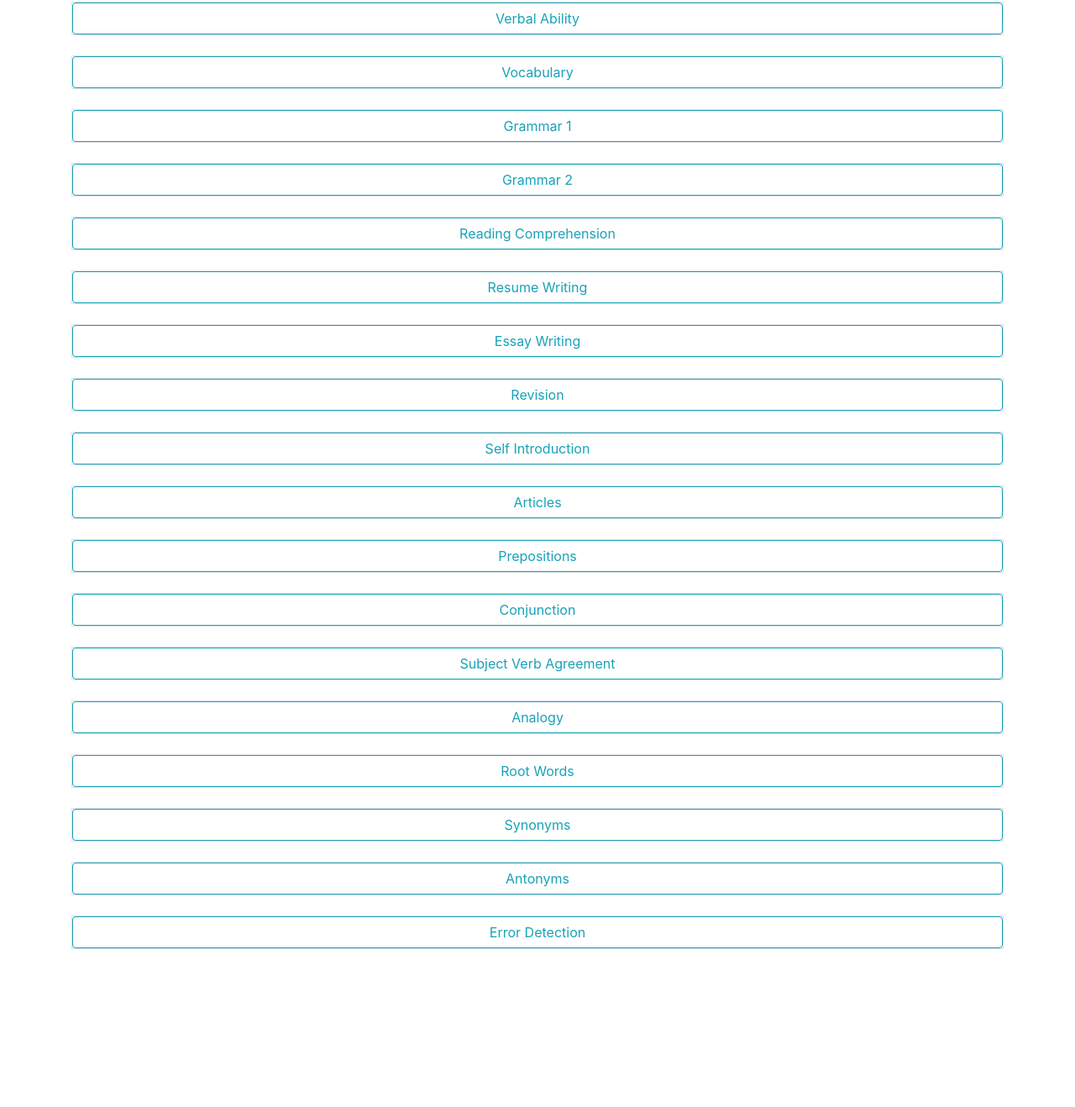
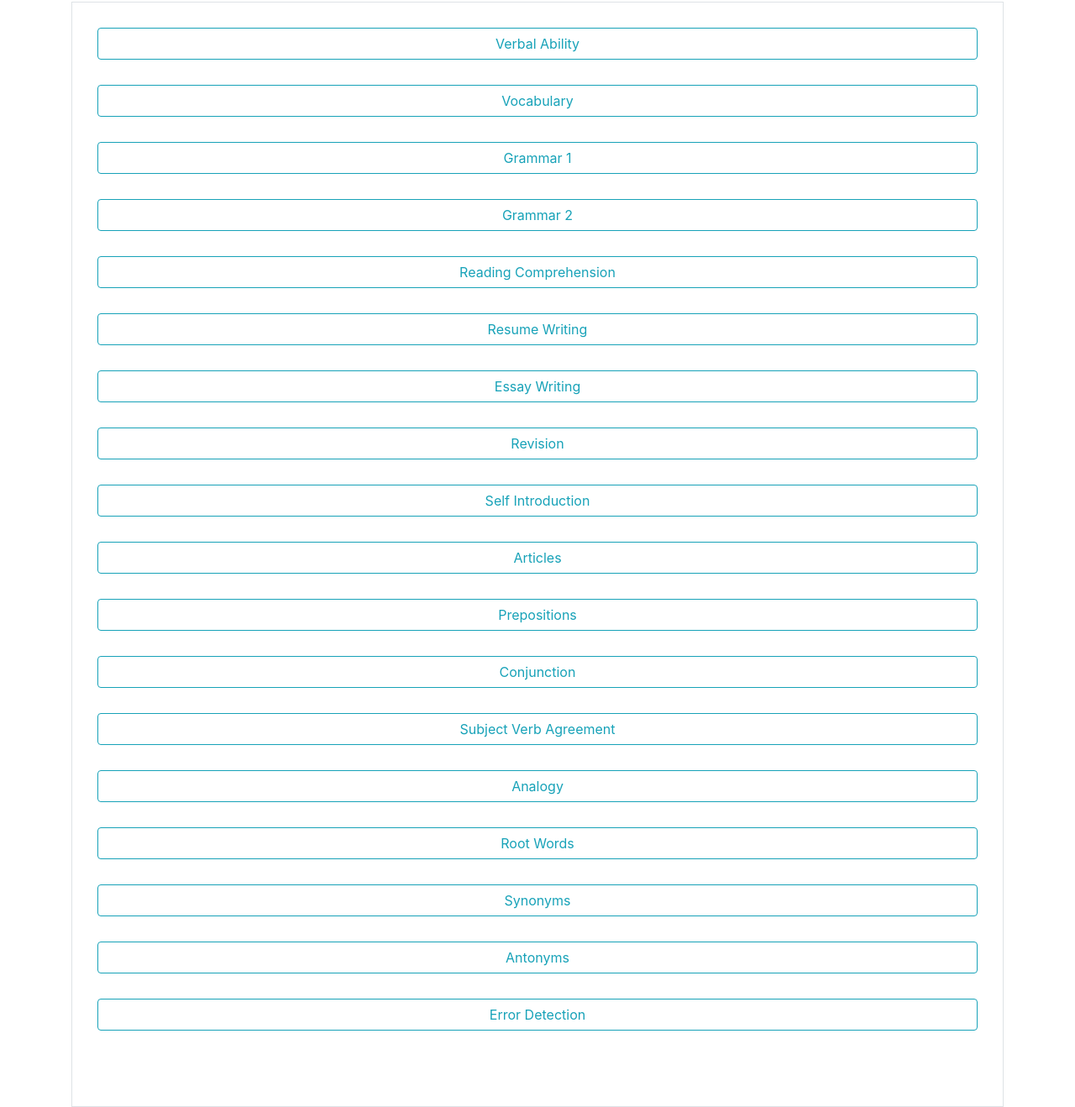
Before and after one commit to sparkteamgames/placement-training, a website: page verbal-reasoning.html in a window 1280 px wide. Shown: the part 158-1476 px from the top of the page at 84% size. Before the commit the page ends 1312 px from the top, so only its background shows below. Drawn offline with Linux system fonts and the light colour scheme.

Commit message:
removed divs

```diff
--- a/verbal-reasoning.html
+++ b/verbal-reasoning.html
@@ -53,80 +53,44 @@
     <div class="row">
       <div class="col-lg-12 text-center">
         <h1 class="mt-5">Verbal Reasoning</h1>
-          <div class="lead border">
-            <a class="btn btn-outline-info btn-block"href="https://youtu.be/TORxKc2XTPQ" target="_blank">Verbal Ability</a>
+          <div class="lead border" style="padding: 30px;">
+              <a class="btn btn-outline-info btn-block"href="https://youtu.be/TORxKc2XTPQ" target="_blank">Verbal Ability</a>
+            <br>
+              <a class="btn btn-outline-info btn-block"href="https://youtu.be/sBSFBuKA8nw" target="_blank">Vocabulary</a>
+            <br>
+              <a class="btn btn-outline-info btn-block"href="https://youtu.be/wRg8aHfB6tM" target="_blank">Grammar 1</a>
+            <br>
+              <a class="btn btn-outline-info btn-block"href="https://youtu.be/Yw1DJkMmL6Y" target="_blank">Grammar 2</a>
+            <br>
+              <a class="btn btn-outline-info btn-block"href="https://youtu.be/uFXIJ7HWqvQ" target="_blank">Reading Comprehension</a>
+            <br>
+              <a class="btn btn-outline-info btn-block"href="https://youtu.be/rI5Fi2L22xk" target="_blank">Resume Writing</a>
+            <br>
+              <a class="btn btn-outline-info btn-block"href="https://youtu.be/_n7PgqWdCS4" target="_blank">Essay Writing</a>
+            <br>
+              <a class="btn btn-outline-info btn-block"href="https://youtu.be/1-yUgoZZr1A" target="_blank">Revision</a>
+            <br>
+              <a class="btn btn-outline-info btn-block"href="https://youtu.be/UPo9DsZQumw" target="_blank">Self Introduction</a>
+            <br>
+              <a class="btn btn-outline-info btn-block"href="https://youtu.be/gv3JxDWNcNw" target="_blank">Articles</a>
+            <br>
+              <a class="btn btn-outline-info btn-block"href="https://youtu.be/ggYcxhaD2ks" target="_blank">Prepositions</a>
+            <br>
+              <a class="btn btn-outline-info btn-block"href="https://youtu.be/JzmnAkQPAME" target="_blank">Conjunction</a>
+            <br>
+              <a class="btn btn-outline-info btn-block"href="https://youtu.be/k4hAc4-3C-c" target="_blank">Subject Verb Agreement</a>
+            <br>
+              <a class="btn btn-outline-info btn-block"href="https://youtu.be/R4rqEuQ7Utk" target="_blank">Analogy</a>
+            <br>
+              <a class="btn btn-outline-info btn-block"href="https://youtu.be/D90P6qPmDRU" target="_blank">Root Words</a>
+            <br>
+              <a class="btn btn-outline-info btn-block"href="https://youtu.be/NzkxmRoxVAw" target="_blank">Synonyms</a>
+            <br>
+              <a class="btn btn-outline-info btn-block"href="https://youtu.be/io0glon16oQ" target="_blank">Antonyms</a>
+            <br>
+              <a class="btn btn-outline-info btn-block"href="https://youtu.be/v39MUJnM3sM" target="_blank">Error Detection</a>
+            <br><br>
           </div>
-          <br>
-          <div class="lead border">
-            <a class="btn btn-outline-info btn-block"href="https://youtu.be/sBSFBuKA8nw" target="_blank">Vocabulary</a>
-          </div>
-          <br>
-          <div class="lead border">
-            <a class="btn btn-outline-info btn-block"href="https://youtu.be/wRg8aHfB6tM" target="_blank">Grammar 1</a>
-          </div>
-          <br>
-          <div class="lead border">
-            <a class="btn btn-outline-info btn-block"href="https://youtu.be/Yw1DJkMmL6Y" target="_blank">Grammar 2</a>
-          </div>
-          <br>
-          <div class="lead border">
-            <a class="btn btn-outline-info btn-block"href="https://youtu.be/uFXIJ7HWqvQ" target="_blank">Reading Comprehension</a>
-          </div>
-          <br>
-          <div class="lead border">
-            <a class="btn btn-outline-info btn-block"href="https://youtu.be/rI5Fi2L22xk" target="_blank">Resume Writing</a>
-          </div>
-          <br>
-          <div class="lead border">
-            <a class="btn btn-outline-info btn-block"href="https://youtu.be/_n7PgqWdCS4" target="_blank">Essay Writing</a>
-          </div>
-          <br>
-          <div class="lead border">
-            <a class="btn btn-outline-info btn-block"href="https://youtu.be/1-yUgoZZr1A" target="_blank">Revision</a>
-          </div>
-          <br>
-          <div class="lead border">
-            <a class="btn btn-outline-info btn-block"href="https://youtu.be/UPo9DsZQumw" target="_blank">Self Introduction</a>
-          </div>
-          <br>
-          <div class="lead border">
-            <a class="btn btn-outline-info btn-block"href="https://youtu.be/gv3JxDWNcNw" target="_blank">Articles</a>
-          </div>
-          <br>
-          <div class="lead border">
-            <a class="btn btn-outline-info btn-block"href="https://youtu.be/ggYcxhaD2ks" target="_blank">Prepositions</a>
-          </div>
-          <br>
-          <div class="lead border">
-            <a class="btn btn-outline-info btn-block"href="https://youtu.be/JzmnAkQPAME" target="_blank">Conjunction</a>
-          </div>
-          <br>
-          <div class="lead border">
-            <a class="btn btn-outline-info btn-block"href="https://youtu.be/k4hAc4-3C-c" target="_blank">Subject Verb Agreement</a>
-          </div>
-          <br>
-          <div class="lead border">
-            <a class="btn btn-outline-info btn-block"href="https://youtu.be/R4rqEuQ7Utk" target="_blank">Analogy</a>
-          </div>
-          <br>
-          <div class="lead border">
-            <a class="btn btn-outline-info btn-block"href="https://youtu.be/D90P6qPmDRU" target="_blank">Root Words</a>
-          </div>
-          <br>
-          <div class="lead border">
-            <a class="btn btn-outline-info btn-block"href="https://youtu.be/NzkxmRoxVAw" target="_blank">Synonyms</a>
-          </div>
-          <br>
-          <div class="lead border">
-            <a class="btn btn-outline-info btn-block"href="https://youtu.be/io0glon16oQ" target="_blank">Antonyms</a>
-          </div>
-          <br>
-          <div class="lead border">
-            <a class="btn btn-outline-info btn-block"href="https://youtu.be/v39MUJnM3sM" target="_blank">Error Detection</a>
-          </div>
-          <br>
-
-
       </div>
     </div>
   </div>
```
